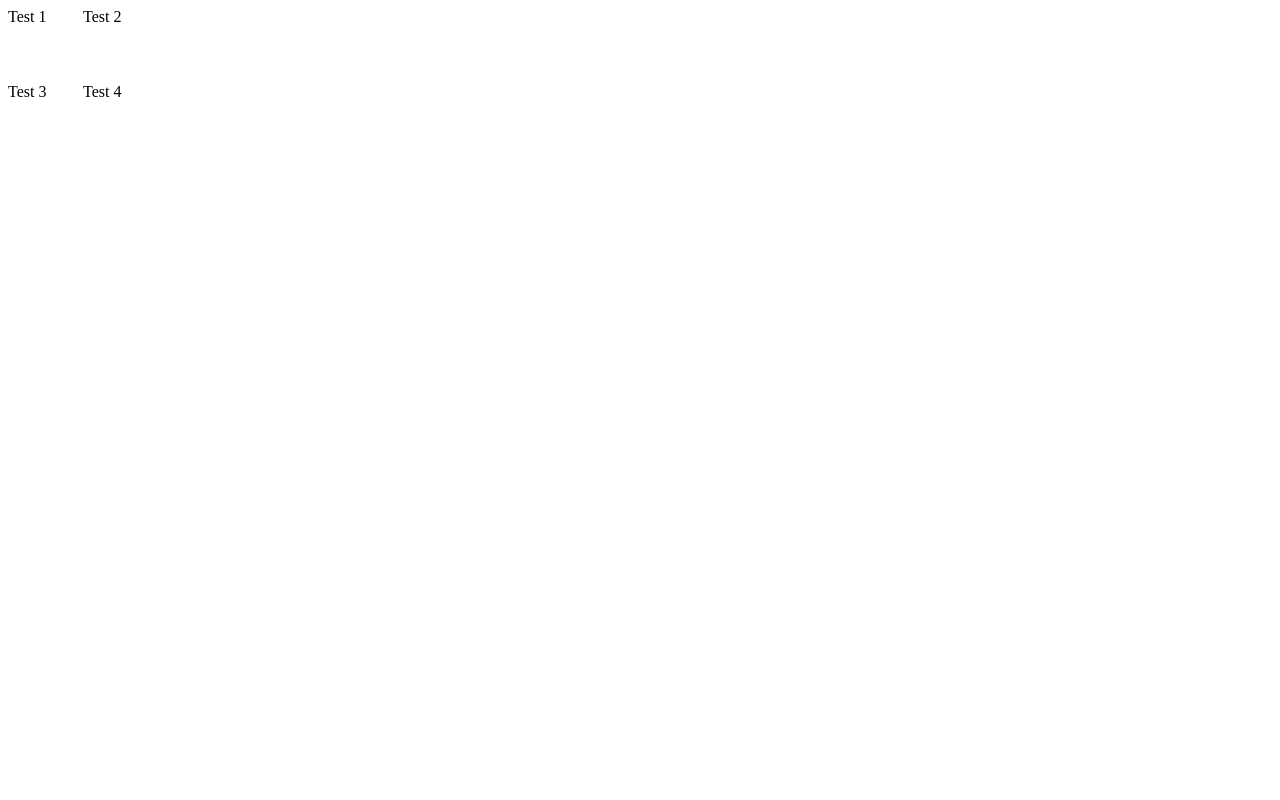
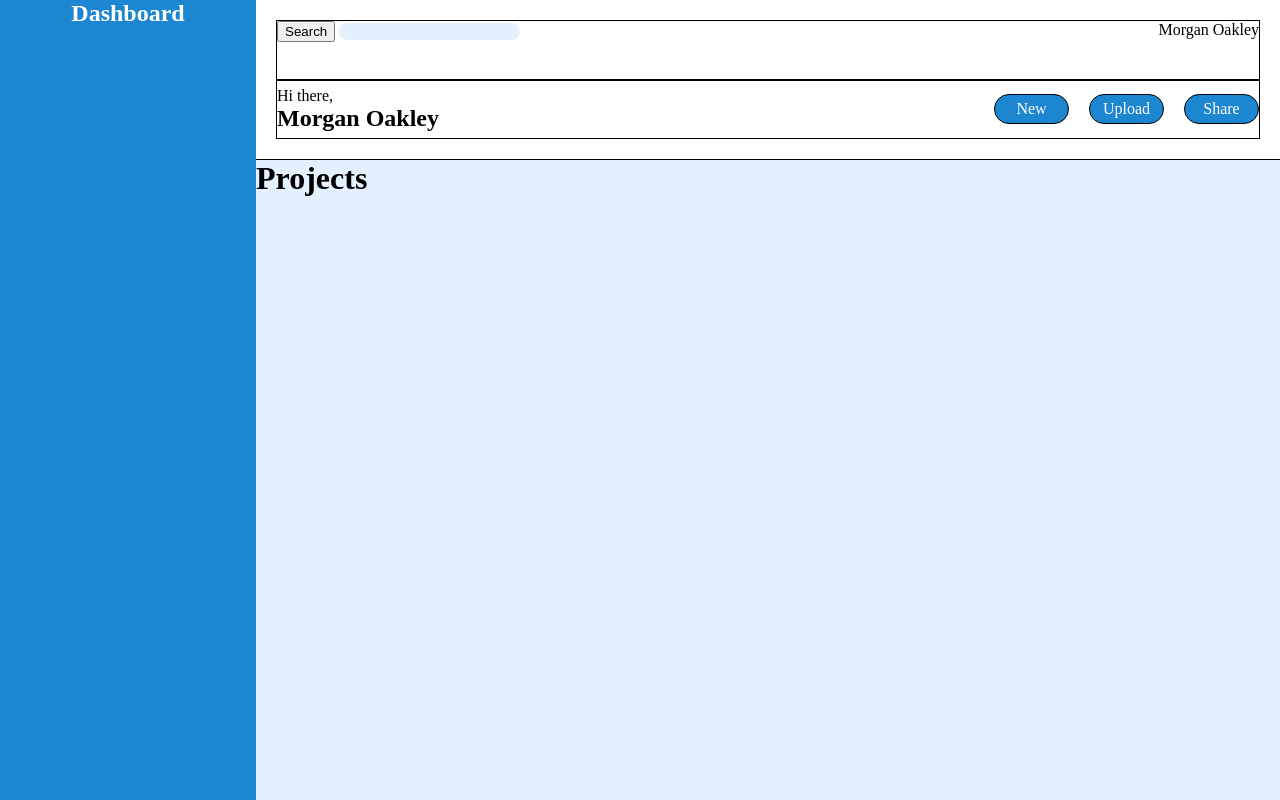
Before and after one commit to ProperPoe/odinDashboard.github.io, a plain HTML site: page index.html in a window 1280 px wide. Shown: the top 800 px of the page. Drawn offline with Linux system fonts and the light colour scheme.

Commit message:
Added the skeleton layout of the admin dashboard. Created the sidebar, the navbar, and hero section where the projects will be.

```diff
--- a/index.html
+++ b/index.html
@@ -7,11 +7,42 @@
     <title>CSS</title>
 </head>
 <body>
-    <div class="container">
-        <span>Test 1</span>
-        <span>Test 2</span>
-        <span>Test 3</span>
-        <span>Test 4</span>
+    <div class="dashboard-container">
+
+        <aside class="sidebar-container">
+            <h1>Dashboard</h1>
+        </aside>
+        <div class="hero-section">
+
+            <nav class="navbar-container">
+                <div class="upper">
+                    <div class="upperLeft">
+                        <button type="button">Search</button>
+                        <input type="search">
+
+                    </div>
+                    <div class="upperRight">
+                        <span>Morgan Oakley</span>
+                    </div>
+                </div>
+                <div class="lower">
+                    <div class="lowerLeft">
+                        <span>Hi there,</span>
+                        <h2>Morgan Oakley</h2>
+                    </div>
+                    <div class="lowerRight">
+                        <ul>
+                            <li>New</li>
+                            <li>Upload</li>
+                            <li>Share</li>
+                        </ul>
+                    </div>
+                </div>
+            </nav>
+            <div class="projects-container">
+                <h1>Projects</h1>
+            </div>
+        </div>
     </div>
 </body>
 </html>
--- a/style.css
+++ b/style.css
@@ -1,5 +1,69 @@
-.container {
-    display: grid;
-    grid-template-columns: 75px 75px;
-    grid-template-rows: 75px 75px;
+* {
+    box-sizing: border-box;
+    margin: 0;
 }
+
+.dashboard-container{
+    display: flex;
+}
+
+.sidebar-container{
+    display: flex;
+    flex-direction: column;;
+    align-items: center;
+    background-color: rgb(29, 134, 209);
+    color: white;
+    height: 100vh;
+    min-width: 20vw;
+}
+
+.navbar-container{
+    border-bottom: 1px solid black;
+    height: 160px;
+    width: 80vw;
+    padding: 20px;
+}
+
+.upper{
+    border: 1px solid black;
+    display: flex;
+    justify-content: space-between;
+    height: 50%;
+}
+
+.upper .upperLeft input{
+    background-color: #e3f1fe;
+    border-radius: 15px;
+    border: none;
+}
+
+.lower{
+    border: 1px solid black;
+    display: flex;
+    align-items: center;
+    justify-content: space-between;
+    height: 50%;
+}
+
+.lowerRight ul{
+    display: flex;
+    list-style-type: none;
+    gap: 20px;
+}
+
+.lowerRight ul li{
+    display: flex;
+    justify-content: center;
+    align-items: center;
+    background-color: rgb(29, 134, 209);
+    border: 1px solid black;
+    border-radius: 15px;
+    color: white;
+    width: 75px;
+    height: 30px;
+}
+
+.projects-container{
+    background-color: #e3f1fe;
+    height: 100vh;
+}
```
